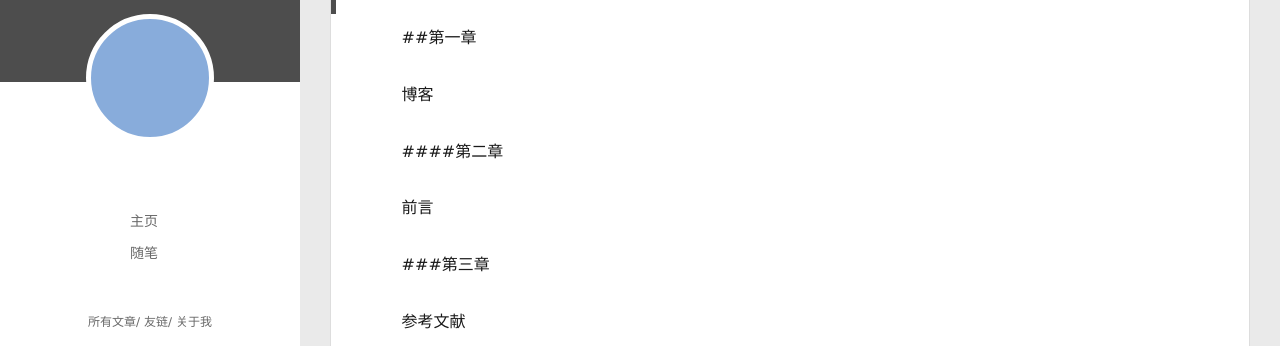
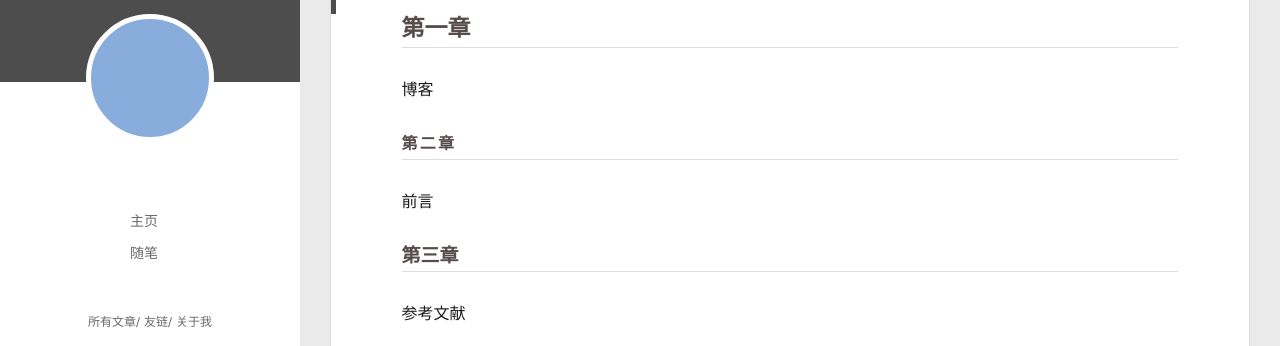
Before and after one commit to jie2334/jie2334.github.io, a plain HTML site: page index.html in a window 1280 px wide. Shown: the part 98-444 px from the top of the page. Drawn offline with Linux system fonts and the light colour scheme; no server answers.

Commit message:
Site updated: 2023-03-11 17:03:34

```diff
--- a/index.html
+++ b/index.html
@@ -172,12 +172,9 @@
 
     <div class="article-entry" itemprop="articleBody">
 
-        <p>##第一章</p>
-<p>博客</p>
-<p>####第二章</p>
-<p>前言</p>
-<p>###第三章</p>
-<p>参考文献</p>
+        <h2 id="第一章"><a href="#第一章" class="headerlink" title="第一章"></a>第一章</h2><p>博客</p>
+<h4 id="第二章"><a href="#第二章" class="headerlink" title="第二章"></a>第二章</h4><p>前言</p>
+<h3 id="第三章"><a href="#第三章" class="headerlink" title="第三章"></a>第三章</h3><p>参考文献</p>
 
 
 
```
Also changed, not shown: 2023/03/11/我的第一篇博客文章/index.html (+6 -9 lines).
